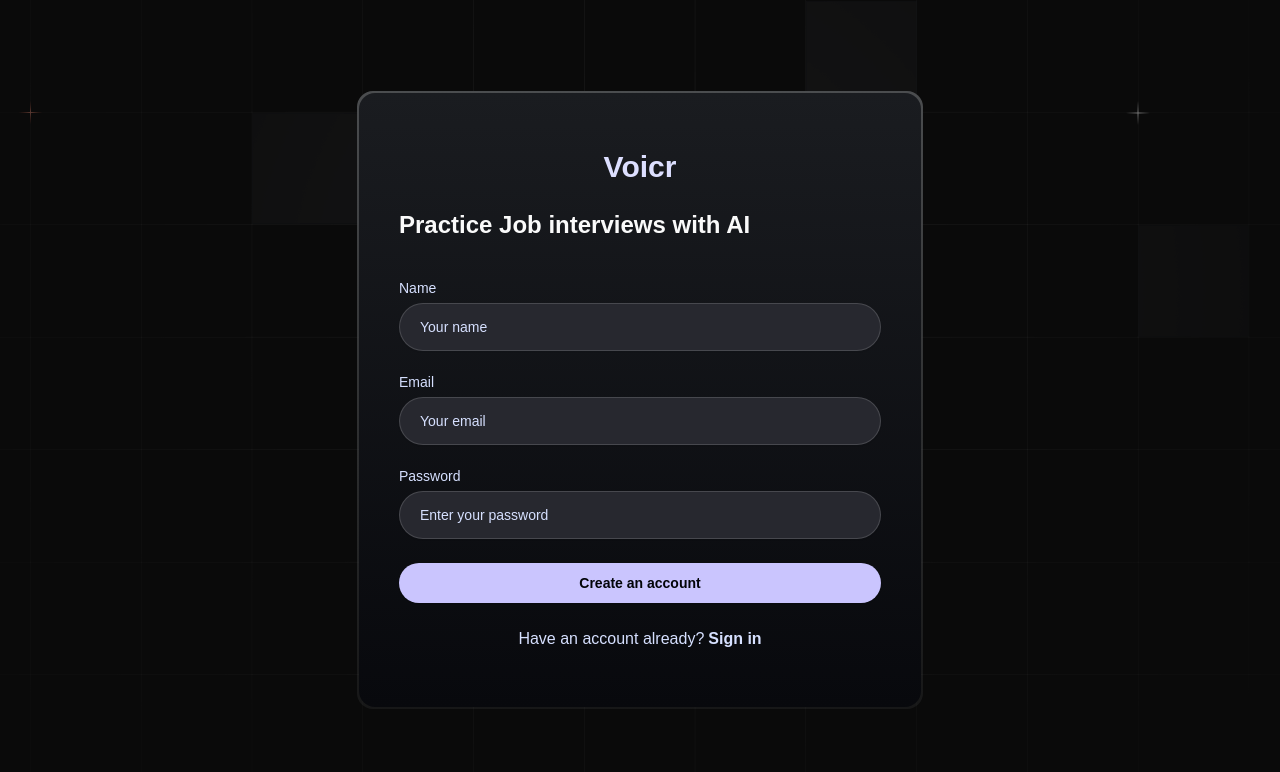
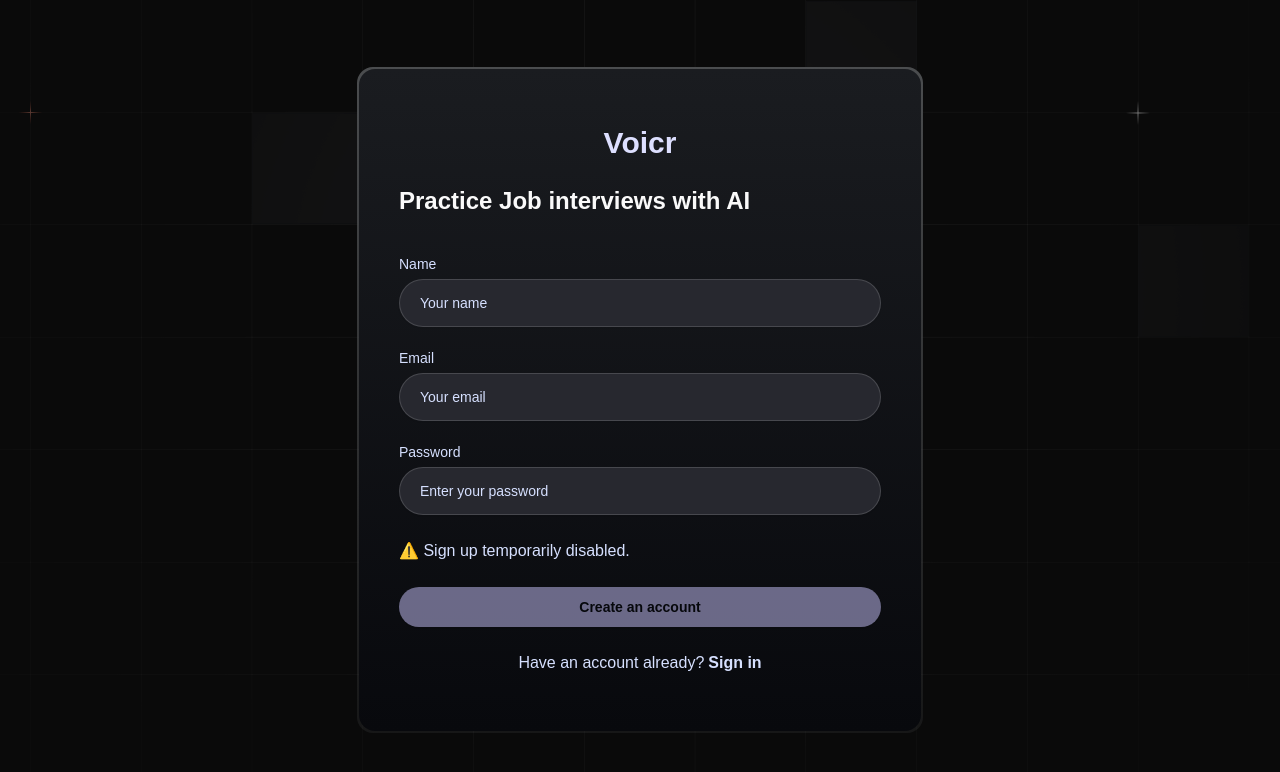
Before and after one commit to blossom-babs/interview_prep, a Next.js app: page /sign-up in a window 1280 px wide. Shown: the top 772 px of the page. Built offline with nearby package versions, Linux system fonts and the light colour scheme; no server answers; a web font is replaced by a local one.

Commit message:
update readme

```diff
--- a/app/Components/AuthForm.tsx
+++ b/app/Components/AuthForm.tsx
@@ -128,7 +128,10 @@
               type="password"
             />
 
-            <Button className="btn" type="submit">
+{type==='sign-up' &&
+            <p className="">⚠️ Sign up temporarily disabled.</p>
+}
+            <Button disabled={type==='sign-up'} className="btn" type="submit">
               {isSignin ? "Sign in" : "Create an account"}
             </Button>
           </form>
```
Also changed, not shown: 1 other file (tests, documents, lock files or other folders).
